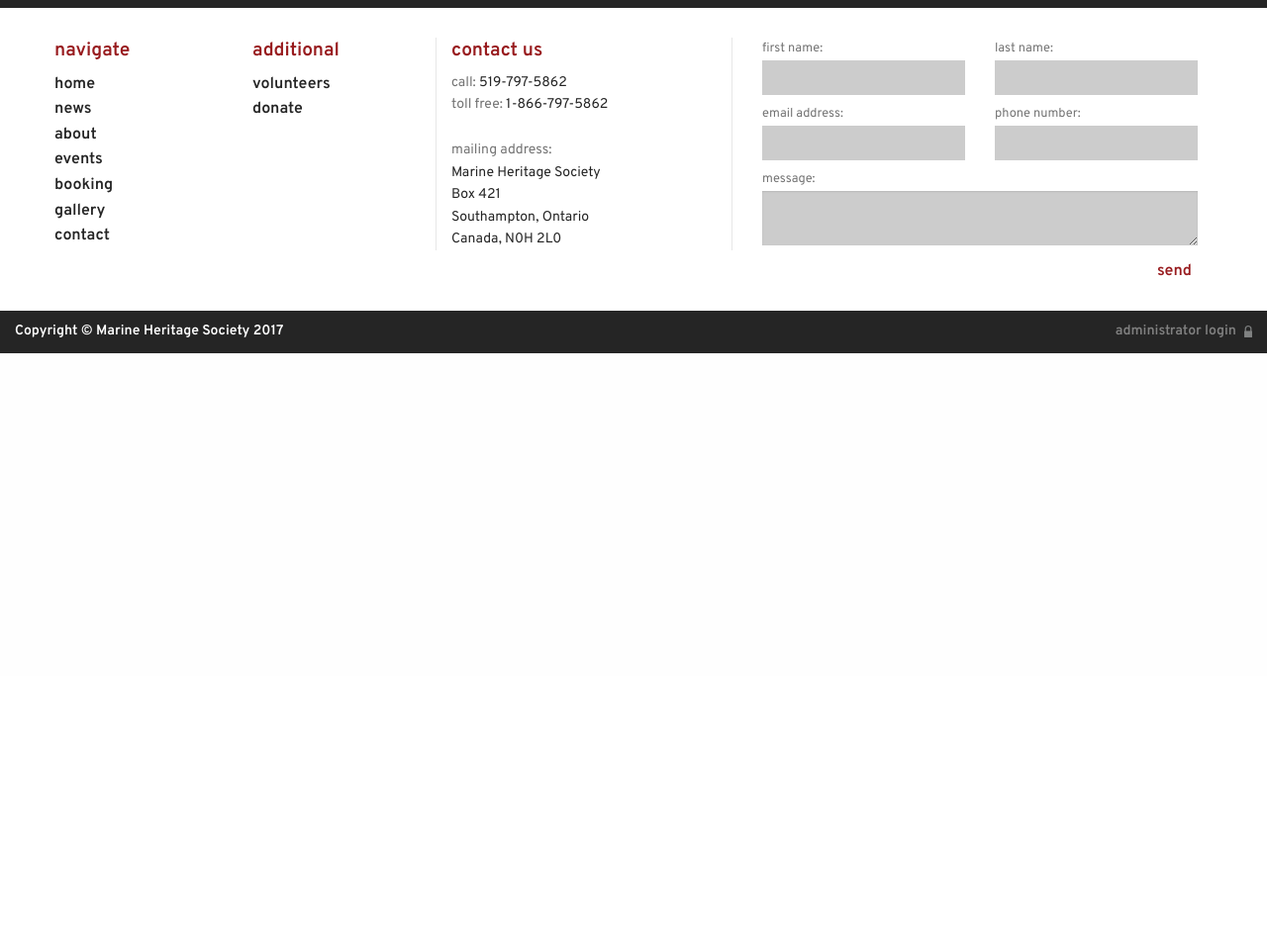
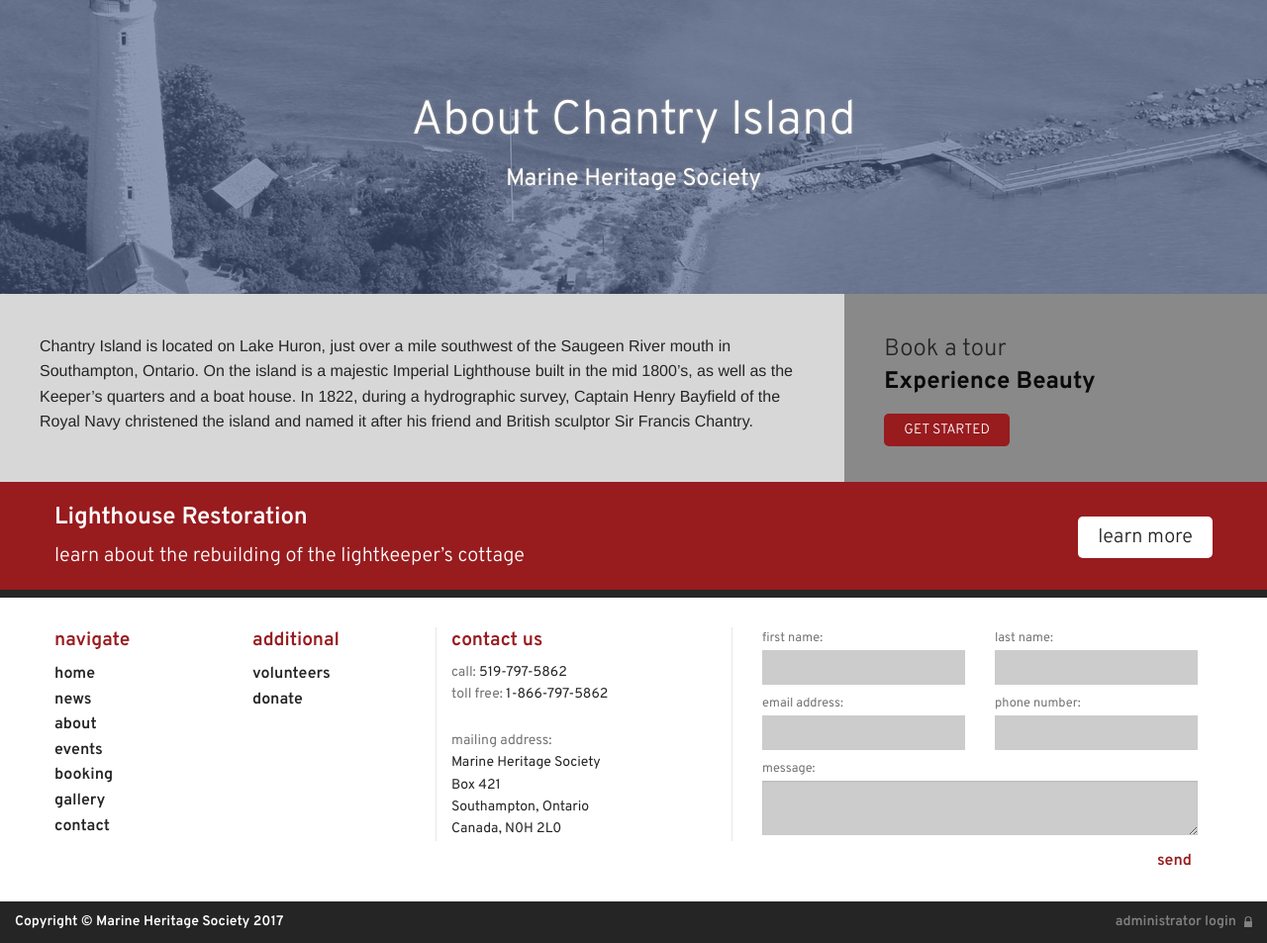
Before and after one commit to ryandys/Chantry_Island, a PHP site: page /about.php in a window 1280 px wide. Shown: the part 117-1070 px from the top of the page at 99% size. Before the commit the page ends 474 px from the top, so only its background shows below. Run offline with PHP 8.4, Linux system fonts and the light colour scheme.

Commit message:
more items completed
half of the about page completed

```diff
--- a/about.php
+++ b/about.php
@@ -8,7 +8,45 @@ include_once("layout/header.php");
     <!--START BODY CONTENT HERE-->
 
 
+	<div id="aboutTopBarWrapper"><!--Open topBar-->
+		<div class="row">
 
+			<div class="small-12 columns" id="aboutTopBar">
+				<h1>About Chantry Island</h1>
+				<h2>Marine Heritage Society</h2>
+			</div>
+		</div>
+	</div><!--Close topBar-->
+
+	<div class="row expanded" data-equalizer><!--Open Des/Book Row-->
+		<div class="small-12 medium-8 columns" id="aboutDesc">
+			<div data-equalizer-watch>
+			<p class="blackTxt">Chantry Island is located on Lake Huron, just over a mile southwest of the Saugeen River mouth in Southampton, Ontario. On the island
+is a majestic Imperial Lighthouse built in the mid 1800’s, as well as the Keeper’s quarters and a boat house. In 1822, during a hydrographic survey, Captain Henry Bayfield of the Royal Navy christened the island and named it after his friend and British sculptor Sir Francis Chantry.</p>
+			</div>
+		</div>
+
+		<div class="small-12 medium-4 columns" id="aboutBook">
+			<div data-equalizer-watch>
+				<h1>Book a tour</h1>
+				<h2 class="heading">Experience Beauty</h2>
+				<p><a href="booking.php">GET STARTED</a></p>
+			</div>
+		</div>
+	</div><!--Close Des/Book Row-->
+
+	<div id="restorWrapper">
+		<div class="row">
+			<div class="small-12 medium-8 columns">
+				<h1>Lighthouse Restoration</h1>
+				<h2>learn about the rebuilding of the lightkeeper’s cottage</h2>
+			</div>
+
+			<div class="small-12 medium-4 columns">
+				<p><a href="restoration.php">learn more</a></p>
+			</div>
+		</div>
+	</div>
 
 
     <!--CLOSE BODY CONTENT HERE-->
--- a/css/app.css
+++ b/css/app.css
@@ -612,6 +612,121 @@
 	transform: scale(1.02,1.02);
 }
 
+/*-----About-----*/
+#aboutTopBarWrapper {
+	padding: 90px 0px;
+	background-color: #252525;
+	background-image: url(../images/about_rotator_1.jpg);
+	background-position: center center;
+	background-repeat: no-repeat;
+	background-size: cover;
+}
+
+#aboutTopBar h1 {
+	font-family: 'Overpass', sans-serif;
+	color: #fff;
+	font-size: 3em;
+	font-weight: 200;
+	text-align: center;
+	text-shadow: 0px 0px 3px rgba(150, 150, 150, 1);
+}
+
+#aboutTopBar h2 {
+	font-family: 'Overpass', sans-serif;
+	color: #fff;
+	font-size: 1.5em;
+	font-weight: 400;
+	text-align: center;
+	text-shadow: 0px 0px 3px rgba(150, 150, 150, 1);
+}
+
+#aboutDesc {
+	background-color: #d7d7d7;
+	padding: 40px;
+	margin: 0;
+}
+
+#aboutBook {
+	background-color: #898989;
+	padding: 40px;
+	margin: 0;
+}
+
+#aboutBook h1 {
+	font-family: 'Overpass', sans-serif;
+	color: #252525;
+	font-size: 1.5em;
+	font-weight: 200;
+	margin: 0;
+	padding: 0;
+	text-align: center;
+}
+
+#aboutBook p {
+	font-family: 'Overpass', sans-serif;
+	font-size: .875em;
+	font-weight: 200;
+	margin-top: 20px;
+	text-align: center;
+}
+
+#aboutBook a {
+	color: #fff;
+	background-color: #981b1e;
+	padding: 8px 20px;
+	border-radius: 5px;
+	transition: .3s ease-in-out all;
+}
+
+#aboutBook a:hover {
+	color: #fff;
+	background-color: #6c1315;
+}
+
+#restorWrapper {
+	background-color: #981b1e;
+	padding: 20px 0px;
+}
+
+#restorWrapper h1 {
+	font-family: 'Overpass', sans-serif;
+	color: #fff;
+	font-size: 1.5em;
+	font-weight: 600;
+	text-align: center;
+}
+
+#restorWrapper h2 {
+	font-family: 'Overpass', sans-serif;
+	color: #fff;
+	font-size: 1.25em;
+	font-weight: 200;
+	margin: 0;
+	padding: 0;
+	text-align: center;
+}
+
+#restorWrapper p {
+	font-family: 'Overpass', sans-serif;
+	font-size: 1.25em;
+	font-weight: 200;
+	margin-top: 20px;
+	text-align: center;
+}
+
+#restorWrapper a {
+	color: #252525;
+	background-color: #fff;
+	border-radius: 5px;
+	padding: 8px 20px;
+	transition: .3s ease-in-out all;
+}
+
+#restorWrapper a:hover {
+	color: #fff;
+	background-color: #252525;
+}
+
 /*-----Header-----*/
 #headerWrapper {
 	background: #ffffff;
@@ -1070,6 +1185,27 @@ textarea:focus {
 		margin-top: 0px;
 	}
 
+	/*-----About-----*/
+	#aboutBook h1 {
+		text-align: left;
+	}
+
+	#aboutBook p {
+		text-align: left;
+	}
+
+	#restorWrapper h1 {
+		text-align: left;
+	}
+
+	#restorWrapper h2 {
+		text-align: left;
+	}
+
+	#restorWrapper p {
+		text-align: right;
+	}
+
 	/*-----Header-----*/
 	#headerWrapper {
 		background: #ffffff;
```
Also changed, not shown: images/about_rotator_1.jpg (added).
